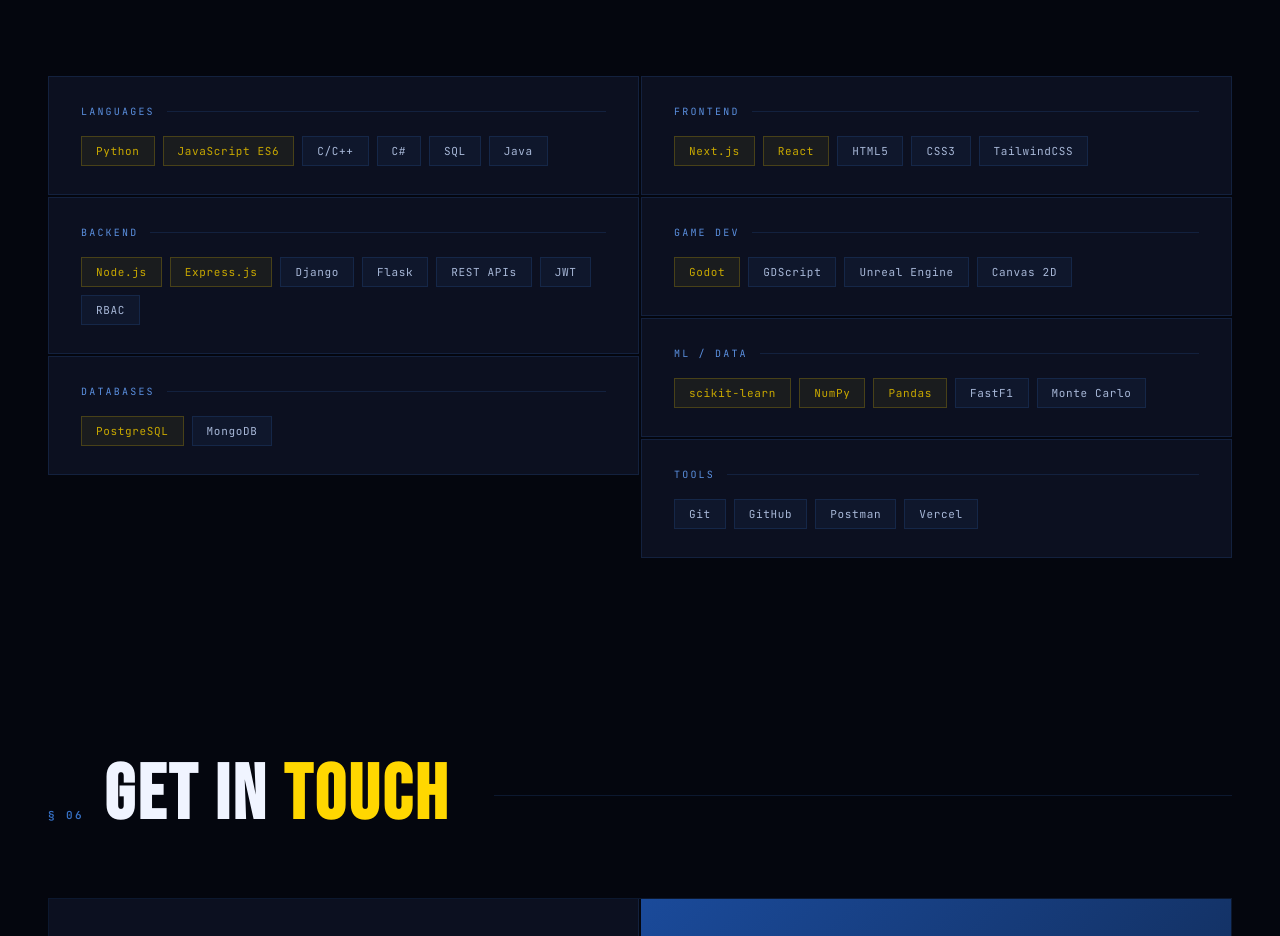
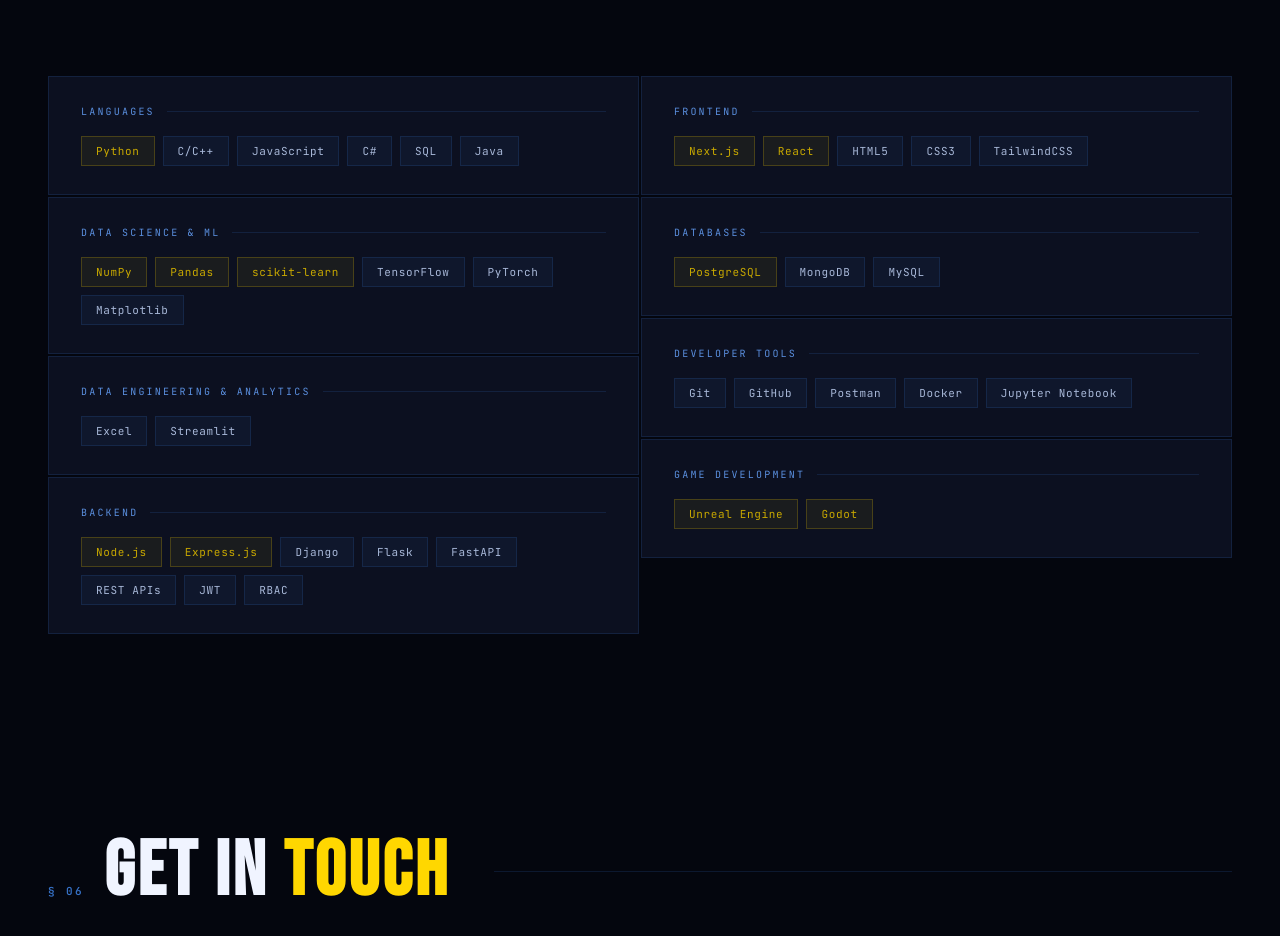
Before and after one commit to DarthRevan02/portfolio, a React (Vite) app: page / in a window 1280 px wide. Shown: the part 5483-6419 px from the top of the page. Built offline with nearby package versions, Linux system fonts and the light colour scheme.

Commit message:
feat: enhance skills section with new technologies and restructured categories

```diff
--- a/src/data/portfolioData.js
+++ b/src/data/portfolioData.js
@@ -211,11 +211,29 @@
       name: 'Languages',
       chips: [
         { label: 'Python', hot: true },
-        { label: 'JavaScript ES6', hot: true },
         { label: 'C/C++' },
+        { label: 'JavaScript' },
         { label: 'C#' },
         { label: 'SQL' },
         { label: 'Java' },
+      ],
+    },
+    {
+      name: 'Data Science & ML',
+      chips: [
+        { label: 'NumPy', hot: true },
+        { label: 'Pandas', hot: true },
+        { label: 'scikit-learn', hot: true },
+        { label: 'TensorFlow' },
+        { label: 'PyTorch' },
+        { label: 'Matplotlib' },
+      ],
+    },
+    {
+      name: 'Data Engineering & Analytics',
+      chips: [
+        { label: 'Excel' },
+        { label: 'Streamlit' },
       ],
     },
     {
@@ -225,16 +243,10 @@
         { label: 'Express.js', hot: true },
         { label: 'Django' },
         { label: 'Flask' },
+        { label: 'FastAPI' },
         { label: 'REST APIs' },
         { label: 'JWT' },
         { label: 'RBAC' },
-      ],
-    },
-    {
-      name: 'Databases',
-      chips: [
-        { label: 'PostgreSQL', hot: true },
-        { label: 'MongoDB' },
       ],
     },
   ],
@@ -250,31 +262,28 @@
       ],
     },
     {
-      name: 'Game Dev',
+      name: 'Databases',
       chips: [
-        { label: 'Godot', hot: true },
-        { label: 'GDScript' },
-        { label: 'Unreal Engine' },
-        { label: 'Canvas 2D' },
+        { label: 'PostgreSQL', hot: true },
+        { label: 'MongoDB' },
+        { label: 'MySQL' },
       ],
     },
     {
-      name: 'ML / Data',
-      chips: [
-        { label: 'scikit-learn', hot: true },
-        { label: 'NumPy', hot: true },
-        { label: 'Pandas', hot: true },
-        { label: 'FastF1' },
-        { label: 'Monte Carlo' },
-      ],
-    },
-    {
-      name: 'Tools',
+      name: 'Developer Tools',
       chips: [
         { label: 'Git' },
         { label: 'GitHub' },
         { label: 'Postman' },
-        { label: 'Vercel' },
+        { label: 'Docker' },
+        { label: 'Jupyter Notebook' },
+      ],
+    },
+    {
+      name: 'Game Development',
+      chips: [
+        { label: 'Unreal Engine', hot: true },
+        { label: 'Godot', hot: true },
       ],
     },
   ],
```
